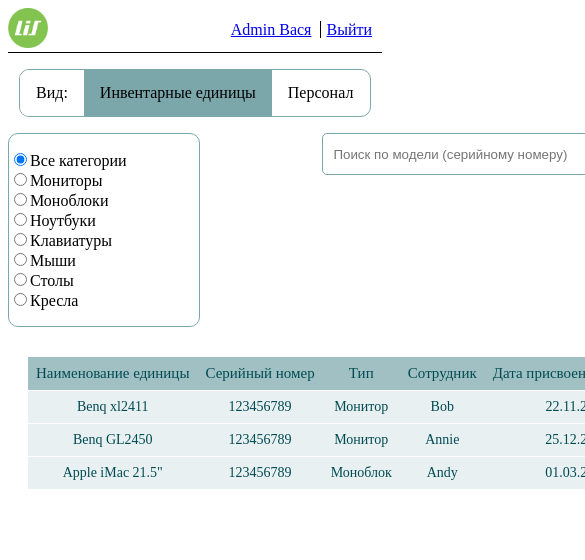
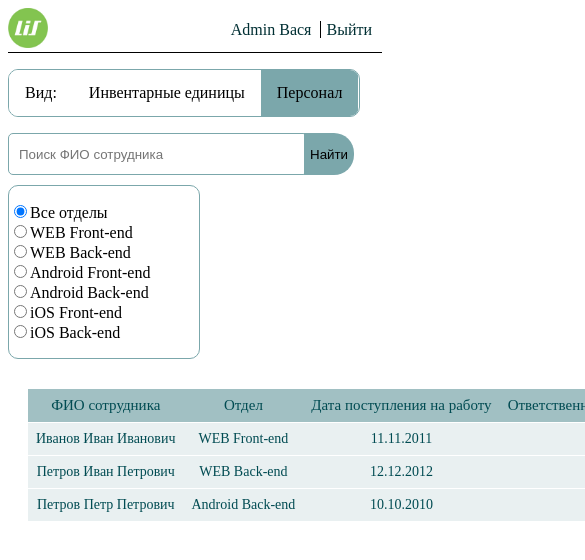
Before and after one commit to Mike1336/dipproject, a website: page mainPage.html in a window 390 px wide. Both pictures are taken after a click on the link "Персонал". Shown: the top 560 px of the page, 585 px wide, since content can reach past the window. Drawn offline with Linux system fonts and the light colour scheme.

Commit message:
second part of first page

```diff
--- a/mainPage.html
+++ b/mainPage.html
@@ -2,7 +2,7 @@
 <html>
 <head>
     <meta charset="UTF-8">
-    <title>Главная страница</title>
+    <title></title>
     <link rel="SHORTCUT ICON" href="images/logo.ico" type="image/x-icon">
     <link rel="stylesheet" href="styles/css/style.css">
 </head>
@@ -28,9 +28,9 @@
            <li><a href="javascript:void(0)" id="select-employee">Персонал</a></li>
        </ul>
 </div>
-
-<div class="inventory">
-    <div class="filters">
+<div class="content">
+    <div id="inventory">
+        <div class="filters inventory">
             <form action="" class="filter-group">
                     <ul class="filter-list">
                             <label for="all-categories"><li><input type="radio" name="filter" value="all" id="all-categories" checked="checked"/>Все категории</li></label>
@@ -53,7 +53,7 @@
                 </form>
             </div>
 
-    <div class="inventory-table">
+        <div class="content-table inventory">
             <table>
                     <tr>
                         <th>Наименование единицы</th>
@@ -64,26 +64,26 @@
                         <th>Сведения о состоянии</th>
                     </tr>
                     <tr>
-                    <td>Benq xl2411</td>
+                        <td><a href="#">Benq xl2411</a></td>
                         <td>123456789</td>
                         <td>Монитор</td>
-                    <td>Bob</td>
+                        <td><a href="#">Иванов Иван Иванович</a></td>
                         <td>22.11.2017</td>
                         <td>Недавно забирал из ремонта, пока все хорошо</td>
                     </tr>
                     <tr>
-                    <td>Benq GL2450</td>
+                        <td><a href="#">Benq GL2450</a></td>
                         <td>123456789</td>
                         <td>Монитор</td>
-                    <td>Annie</td>
+                        <td><a href="#">Петров Иван Петрович</a></td>
                         <td>25.12.2016</td>
                         <td>Все плохо, завтра в ремонт</td>
                     </tr>
                     <tr>
-                    <td>Apple iMac 21.5"</td>
+                        <td><a href="#">Apple iMac 21.5"</a></td>
                         <td>123456789</td>
                         <td>Моноблок</td>
-                    <td>Andy</td>
+                        <td><a href="#">Петров Петр Петрович</a></td>
                         <td>01.03.2018</td>
                         <td>Все чётко</td>
                     </tr>
@@ -91,5 +91,63 @@
         </div>
     </div>
 
+
+
+
+
+
+    <div id="employee">
+        <div class="filters inventory">
+            <form action="" class="filter-group">
+                    <ul class="filter-list">
+                            <label for="all-depts"><li><input type="radio" name="filter" value="all" id="all-depts" checked="checked"/>Все отделы</li></label>
+                            <label for="wfe"><li><input type="radio" name="filter" value="all" id="wfe"/>WEB Front-end</li></label>
+                            <label for="wbe"><li><input type="radio" name="filter" value="all" id="wbe"/>WEB Back-end</li></label>
+                            <label for="afe"><li><input type="radio" name="filter" value="all" id="afe"/>Android Front-end</li></label>
+                            <label for="abe"><li><input type="radio" name="filter" value="all" id="abe"/>Android Back-end</li></label>
+                            <label for="ife"><li><input type="radio" name="filter" value="all" id="ife"/>iOS Front-end</li></label>
+                            <label for="ibe"><li><input type="radio" name="filter" value="all" id="ibe"/>iOS Back-end</li></label>
+                    </ul>
+            </form>
+        </div>
+
+        <div class="search">
+                <form>
+                    <input type="search" placeholder="Поиск ФИО сотрудника">
+                    <button type="submit">Найти</button>
+                </form>
+        </div>
+
+        <div class="content-table employee">
+            <table>
+                    <tr>
+                        <th>ФИО сотрудника</th>
+                        <th>Отдел</th>
+                        <th>Дата поступления на работу</th>
+                        <th>Ответственный(ая) за категорию на сайте</th>
+                    </tr>
+                    <tr>
+                        <td><a href="#">Иванов Иван Иванович</a></td>
+                        <td>WEB Front-end</td>
+                        <td>11.11.2011</td>
+                        <td><a href="#">Ноутбуки</a></td>
+                    </tr>
+                    <tr>
+                        <td><a href="#">Петров Иван Петрович</a></td>
+                        <td>WEB Back-end</td>
+                        <td>12.12.2012</td>
+                        <td><a href="#">Ноутбуки</a></td>
+                    </tr>
+                    <tr>
+                        <td><a href="#">Петров Петр Петрович</a></td>
+                        <td>Android Back-end</td>
+                        <td>10.10.2010</td>
+                        <td><a href="#">Клавиатуры</a></td>
+                    </tr>
+            </table>
+        </div>
+    </div>
+</div>
+<script src="scripts/script.js"></script>
 </body>
 </html>
--- /dev/null
+++ b/scripts/script.js
@@ -0,0 +1,30 @@
+inventorySelect = document.getElementById('select-inventory');
+employeeSelect = document.getElementById('select-employee');
+
+inventoryContent = document.getElementById('inventory');
+employeeContent = document.getElementById('employee');
+
+    window.onload = showInventory;
+
+    inventorySelect.onclick = showInventory;
+
+    employeeSelect.onclick = showEmployee;
+
+        function showInventory() {
+            document.title ="Инвентарные единицы | Главная страница";
+
+            inventorySelect.style.background="#7BA7AB";
+            employeeSelect.style.background="#fff";
+            inventoryContent.style.display="grid";
+
+            employeeContent.style.display="none";
+        };
+        function showEmployee() {
+            document.title ="Сотрудники | Главная страница";
+
+            inventorySelect.style.background="#fff";
+            employeeSelect.style.background="#7BA7AB";
+
+            employeeContent.style.display="grid";
+            inventoryContent.style.display="none";
+        };
--- a/styles/scss/style.scss
+++ b/styles/scss/style.scss
@@ -11,6 +11,14 @@
     grid-column: 3;
     align-self: center;
     padding-right: 10px;
+        a{
+            text-decoration: none;
+            color: #002f33;
+            transition: .2s;
+        }
+        a:hover{
+            color: #008996;
+        }
     }
 }
 
@@ -26,30 +34,34 @@
 #logo{
     height: 40px;
 }
+.content{
 
-.inventory{
-display: grid;
-grid-template-columns: auto max-content auto;
+#inventory{
+    grid-template-columns: 39% max-content auto;
+    grid-template-rows: max-content max-content;
+}
+
+#employee{
+    grid-template-columns: 39% max-content auto;
+    grid-template-rows: max-content max-content;
+}
 }
 
 #content-selector {
-    display: flex;
-    justify-content: center;
-}
+    display: grid;
+    grid-template-columns: 39% max-content auto;
 
    .select-list {
+       grid-column: 2;
         list-style-type: none;
         padding: 0;
-    width: 350px;
+        min-width: 350px;
         overflow: hidden;
         background-color: #fff;
         border: 1px solid #7BA7AB;
         border-radius: 10px;
-
-
         li {
             float: left;
-
             a {
             display: block;
             color: black;
@@ -58,22 +70,17 @@ grid-template-columns: auto max-content auto;
             text-decoration: none;
             }
 
+        }
         a:hover:not(.active) {
-    background-color: #BECDCF;
-
+            background-color: rgba(2, 129, 146, 0.322);
         }
 
         .active {
         background-color: #fff;
         }
-    #select-inventory{
-        background-color: #7BA7AB;
-    }
-    #select-employee{
-
     }
 }
-}
+
 .filters{
     grid-column: 1;
     width: 190px;
@@ -90,8 +97,8 @@ grid-template-columns: auto max-content auto;
 
 .search{
     grid-column: 2;
-    margin-left: 16%;
     margin-right: auto;
+
         input{
             width: 300px;
             height: 42px;
@@ -108,7 +115,6 @@ grid-template-columns: auto max-content auto;
         button{
             position: relative;
             left: -8px;
-            width: 55px;
             height: 42px;
             border: none;
             background: #7BA7AB;
@@ -123,7 +129,7 @@ grid-template-columns: auto max-content auto;
         }
 }
 
-.inventory-table{
+.content-table{
     grid-row: 2;
     grid-column: 1/4;
     margin-top: 10px;
@@ -137,7 +143,16 @@ table {
   border-collapse: collapse;
   text-align: center;
   margin: 20px;
+  a{
+    text-decoration: none;
+    color: #004b52;
   }
+  a:hover{
+    text-decoration: underline;
+  }
+
+}
+
     th {
     font-size: 14px;
     font-weight: normal;
@@ -168,3 +183,52 @@ table {
     background: #004b523d;
     color: #043f44;
     }
+
+@media screen and (max-width:590px){
+        .search{
+        grid-column: 1;
+        grid-row: 1;
+        margin-right: auto;
+        margin-bottom: 10px;
+        }
+        .content{
+
+            #inventory{
+                grid-template-columns:max-content;
+                grid-template-rows: max-content max-content;
+            }
+
+            #employee{
+                grid-template-columns:max-content ;
+                grid-template-rows: max-content max-content;
+            }
+        }
+
+        .filters{
+            grid-row: 2;
+            width: 190px;
+            border: 1px solid #7BA7AB;
+            border-radius: 10px;
+        }
+        .content-table{
+            grid-row: 3;
+            margin-top: 10px;
+            margin-right: auto;
+        }
+        #content-selector {
+            display: grid;
+            grid-template-columns:max-content;
+
+            .select-list {
+                grid-column: 1;
+                list-style-type: none;
+                padding: 0;
+                min-width: 350px;
+                overflow: hidden;
+                background-color: #fff;
+                border: 1px solid #7BA7AB;
+                border-radius: 10px;
+                }
+            }
+
+}
```
Also changed, not shown: styles/css/style.css. Lines whose indentation alone changed are shown as unchanged.
